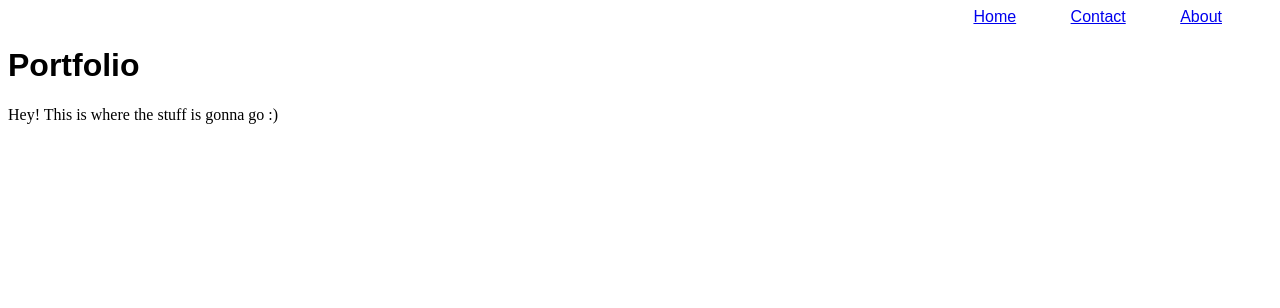
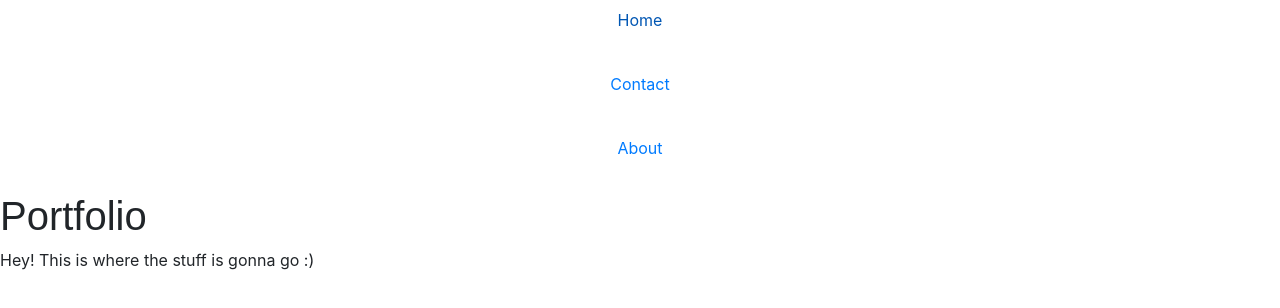
Before and after one commit to cshelton7/cshelton7.github.io, a plain HTML site: page index.html in a window 1280 px wide. Drawn offline with nearby package versions, Linux system fonts and the light colour scheme.

Commit message:
minimal bootstrap nav

```diff
--- a/index.html
+++ b/index.html
@@ -2,14 +2,15 @@
 <html>
   <head>
     <meta charset = utf-8">
+    <link rel="stylesheet" href="https://cdn.jsdelivr.net/npm/bootstrap@4.3.1/dist/css/bootstrap.min.css" integrity="sha384-ggOyR0iXCbMQv3Xipma34MD+dH/1fQ784/j6cY/iJTQUOhcWr7x9JvoRxT2MZw1T" crossorigin="anonymous">
     <link rel="stylesheet" href="style.css">
     <title>Home | Constance Shelton</title>
-	<div id="nav">
+	<div class=".navbar-nav">
 		<!-- add css and js for aesthetics -->
 		<ul>
-		  <li><a href="index.html">Home</a></li>
-		  <li><a href="contact.asp">Contact</a></li>
-		  <li><a href="about.asp">About</a></li>
+		  <li><a class="nav-link" href="index.html">Home</a></li>
+		  <li><a class="nav-link" href="contact.asp">Contact</a></li>
+		  <li><a class="nav-link" href="about.asp">About</a></li>
 		</ul>
 	</div>
   </head>
```
